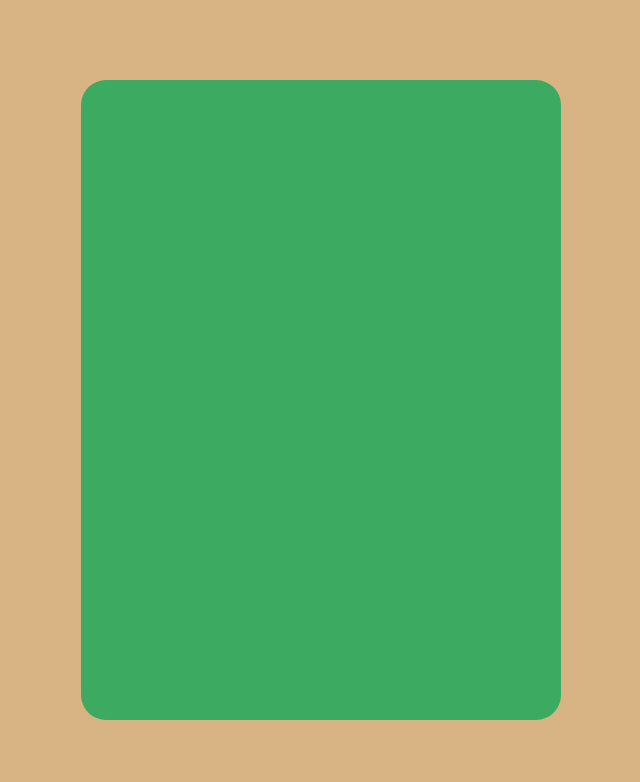
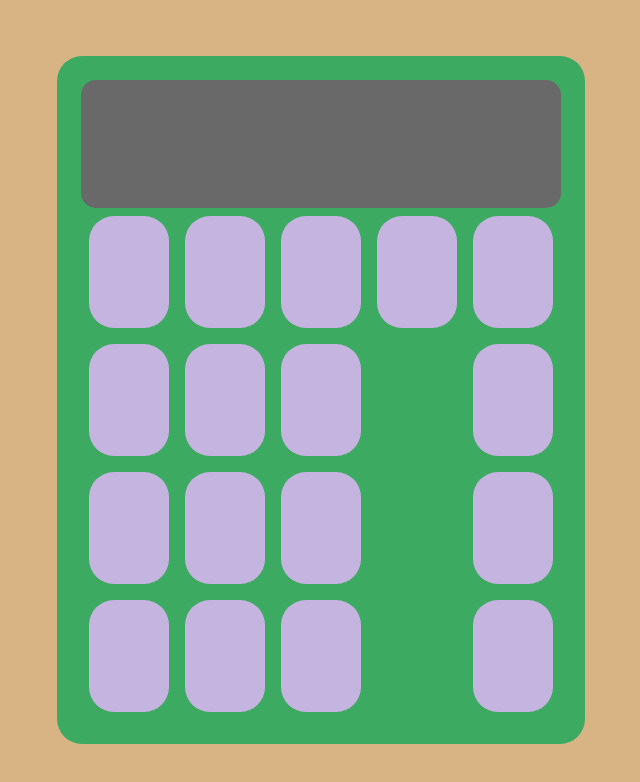
Before and after one commit to Freshynex/Javascript-Calculator, a plain HTML site: page index.html in a window 1280 px wide. Shown: the whole page, without its empty margins (319-959 px from the left). Drawn offline with Linux system fonts and the light colour scheme.

Commit message:
Added buttons with classes, added display.

```diff
--- a/index.html
+++ b/index.html
@@ -9,7 +9,24 @@
   <body>
     <div class="maincontainer">
       <div class="calculatorbody">
-
+        <div class="displayfield"></div>
+        <div class="calcbtn 7btn"></div>
+        <div class="calcbtn 8btn"></div>
+        <div class="calcbtn 9btn"></div>
+        <div class="calcbtn Cbtn"></div>
+        <div class="calcbtn +btn"></div>
+        <div class="calcbtn 4btn"></div>
+        <div class="calcbtn 5btn"></div>
+        <div class="calcbtn 6btn"></div>
+        <div class="calcbtn -btn"></div>
+        <div class="calcbtn 1btn"></div>
+        <div class="calcbtn 2btn"></div>
+        <div class="calcbtn 3btn"></div>
+        <div class="calcbtn multbtn"></div>
+        <div class="calcbtn delbtn"></div>
+        <div class="calcbtn 0btn"></div>
+        <div class="calcbtn fractbtn"></div>
+        <div class="calcbtn divbtn"></div>
       </div>
     </div>
   </body>
--- a/style.css
+++ b/style.css
@@ -15,6 +15,7 @@ body{
 }
 
 .calculatorbody{
+    padding: 5%;
     height: 40em;
     width: 30em;
     grid-row-start: 2;
@@ -24,5 +25,35 @@ body{
     align-self: center;
     background-color: rgb(60, 170, 97);
     display: grid;
+    grid-template-columns: repeat(5, 1fr);
+    grid-template-rows: repeat(5, 1fr);
 
 }
+
+.displayfield{
+    background-color: dimgrey;
+    grid-column: 1 / span 5;
+    border-radius: 15px;
+}
+
+.calcbtn{
+    min-height: 2em;
+    max-height: 10em;
+    min-width: 2em;
+    background-color: rgb(197, 180, 224);
+    border-radius: 25px;
+    margin: 0.5em;
+}
+
+.calcbtn.-btn{
+    grid-column-start: 5;
+}
+
+.calcbtn.multbtn{
+    grid-column-start: 5;
+
+}
+
+.calcbtn.divbtn{
+    grid-column-start: 5;
+}
```
